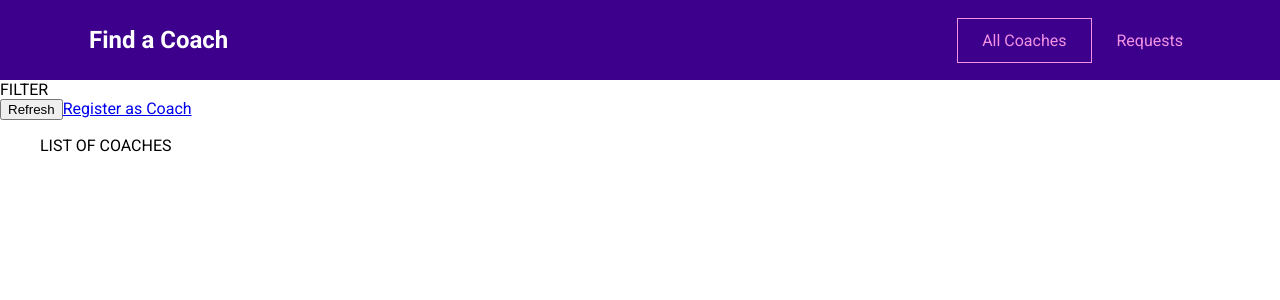
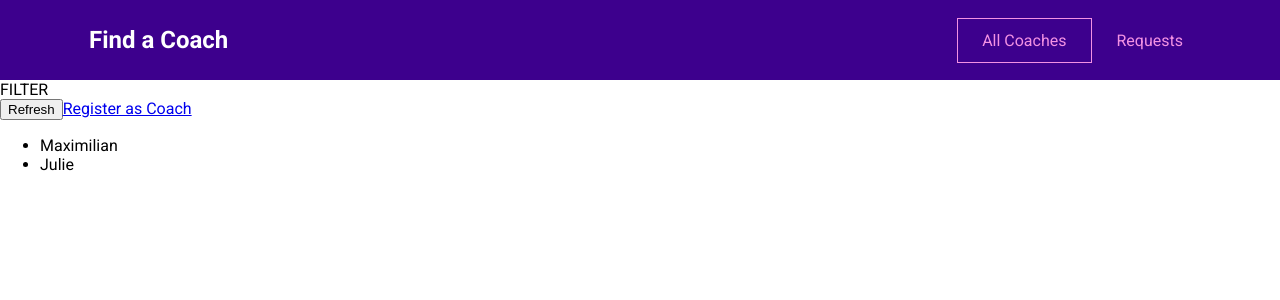
Before and after one commit to k1d12r04/find-a-coach-app, a Vue app: page /coaches in a window 1280 px wide. Shown: the top 300 px of the page. Built offline with nearby package versions, Linux system fonts and the light colour scheme.

Commit message:
Add coach data with vuex

```diff
--- a/src/main.js
+++ b/src/main.js
@@ -2,10 +2,12 @@
 
 // component imports
 import router from './router.js';
+import store from './store/index.js';
 import App from './App.vue';
 
 const app = createApp(App);
 
 app.use(router);
+app.use(store);
 
 app.mount('#app'); // must be the last one
--- a/src/pages/coaches/CoachesList.vue
+++ b/src/pages/coaches/CoachesList.vue
@@ -5,8 +5,24 @@
       <button>Refresh</button>
       <router-link to="/register">Register as Coach</router-link>
     </div>
-    <ul>
-      LIST OF COACHES
+    <ul v-if="hasCoaches">
+      <li v-for="coach in filteredCoaches" :key="coach.id">
+        {{ coach.firstName }}
+      </li>
     </ul>
+    <h3 v-else>No coaches found.</h3>
   </section>
 </template>
+
+<script>
+export default {
+  computed: {
+    filteredCoaches() {
+      return this.$store.getters['coaches/coaches'];
+    },
+    hasCoaches() {
+      return this.$store.getters['coaches/hasCoaches'];
+    },
+  },
+};
+</script>
--- /dev/null
+++ b/src/store/index.js
@@ -0,0 +1,11 @@
+import { createStore } from 'vuex';
+
+import coachesModule from './modules/coaches/index.js';
+
+const store = createStore({
+  modules: {
+    coaches: coachesModule,
+  },
+});
+
+export default store;
--- /dev/null
+++ b/src/store/modules/coaches/actions.js
@@ -0,0 +1 @@
+export default {};
--- /dev/null
+++ b/src/store/modules/coaches/getters.js
@@ -0,0 +1,8 @@
+export default {
+  coaches(state) {
+    return state.coaches;
+  },
+  hasCoaches(state) {
+    return state.coaches && state.coaches.length > 0;
+  },
+};
--- /dev/null
+++ b/src/store/modules/coaches/index.js
@@ -0,0 +1,34 @@
+import mutations from './mutations.js';
+import actions from './actions.js';
+import getters from './getters.js';
+
+export default {
+  namespaced: true,
+  state() {
+    return {
+      coaches: [
+        {
+          id: 'c1',
+          firstName: 'Maximilian',
+          lastName: 'Schwarzmüller',
+          areas: ['frontend', 'backend', 'career'],
+          description:
+            "I'm Maximilian and I've worked as a freelance web developer for years. Let me help you become a developer as well!",
+          hourlyRate: 30,
+        },
+        {
+          id: 'c2',
+          firstName: 'Julie',
+          lastName: 'Jones',
+          areas: ['frontend', 'career'],
+          description:
+            'I am Julie and as a senior developer in a big tech company, I can help you get your first job or progress in your current role.',
+          hourlyRate: 30,
+        },
+      ],
+    };
+  },
+  mutations,
+  actions,
+  getters,
+};
--- /dev/null
+++ b/src/store/modules/coaches/mutations.js
@@ -0,0 +1 @@
+export default {};
```
